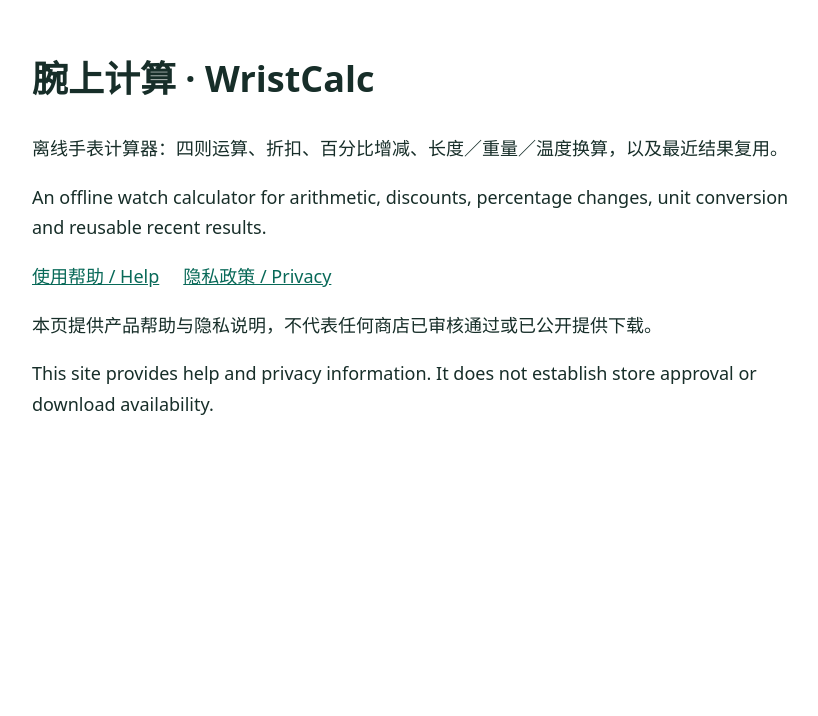
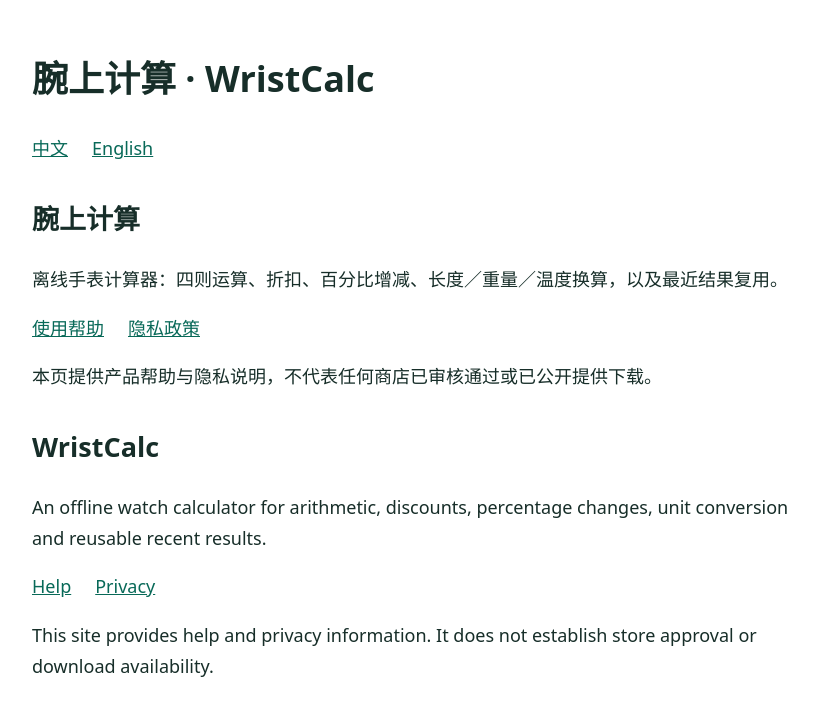
Before and after one commit to tryanswer/wristcalc-support, a plain HTML site: page index.html in a window 1280 px wide. Shown: the whole page, without its empty margins (224-1042 px from the left). Drawn offline with Linux system fonts and the light colour scheme.

Commit message:
Fix WristCalc Chinese and English landing anchors

```diff
--- a/index.html
+++ b/index.html
@@ -3,8 +3,12 @@
 <title>腕上计算 · WristCalc</title>
 <style>body{max-width:48rem;margin:3rem auto;padding:0 1.25rem;font:18px/1.7 system-ui;color:#172e29}a{color:#086958}nav{display:flex;gap:1.5rem}section{margin-top:2rem}</style>
 <main><h1>腕上计算 · WristCalc</h1>
+<nav aria-label="Language / 语言"><a href="#zh">中文</a><a href="#en">English</a></nav>
+<section id="zh" lang="zh-Hans"><h2>腕上计算</h2>
 <p>离线手表计算器：四则运算、折扣、百分比增减、长度／重量／温度换算，以及最近结果复用。</p>
-<p lang="en">An offline watch calculator for arithmetic, discounts, percentage changes, unit conversion and reusable recent results.</p>
-<nav><a href="support.html">使用帮助 / Help</a><a href="privacy.html">隐私政策 / Privacy</a></nav>
+<nav><a href="support.html#zh">使用帮助</a><a href="privacy.html#zh">隐私政策</a></nav>
 <p>本页提供产品帮助与隐私说明，不代表任何商店已审核通过或已公开提供下载。</p>
-<p lang="en">This site provides help and privacy information. It does not establish store approval or download availability.</p></main></html>
+</section><section id="en" lang="en"><h2>WristCalc</h2>
+<p>An offline watch calculator for arithmetic, discounts, percentage changes, unit conversion and reusable recent results.</p>
+<nav><a href="support.html#en">Help</a><a href="privacy.html#en">Privacy</a></nav>
+<p>This site provides help and privacy information. It does not establish store approval or download availability.</p></section></main></html>
```
